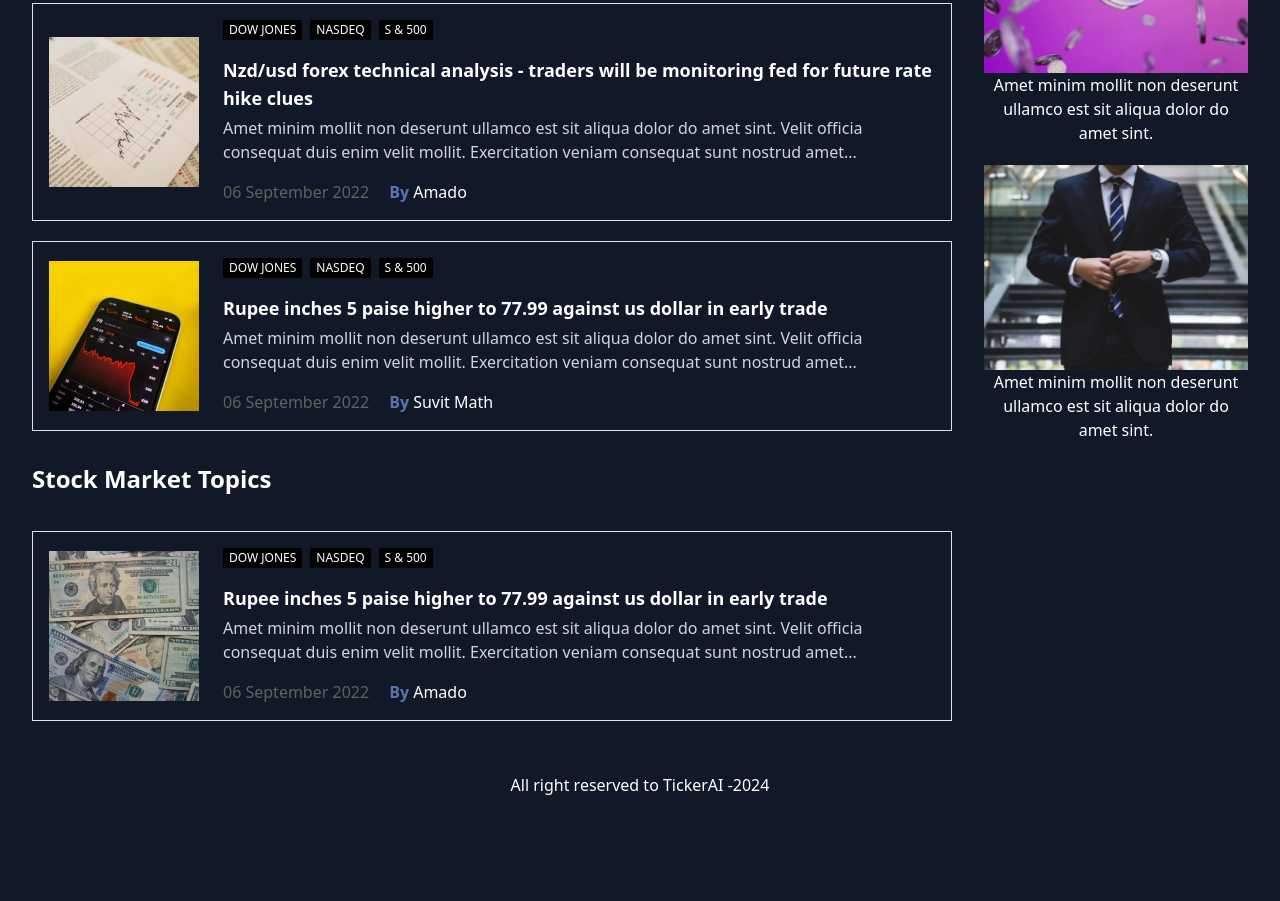
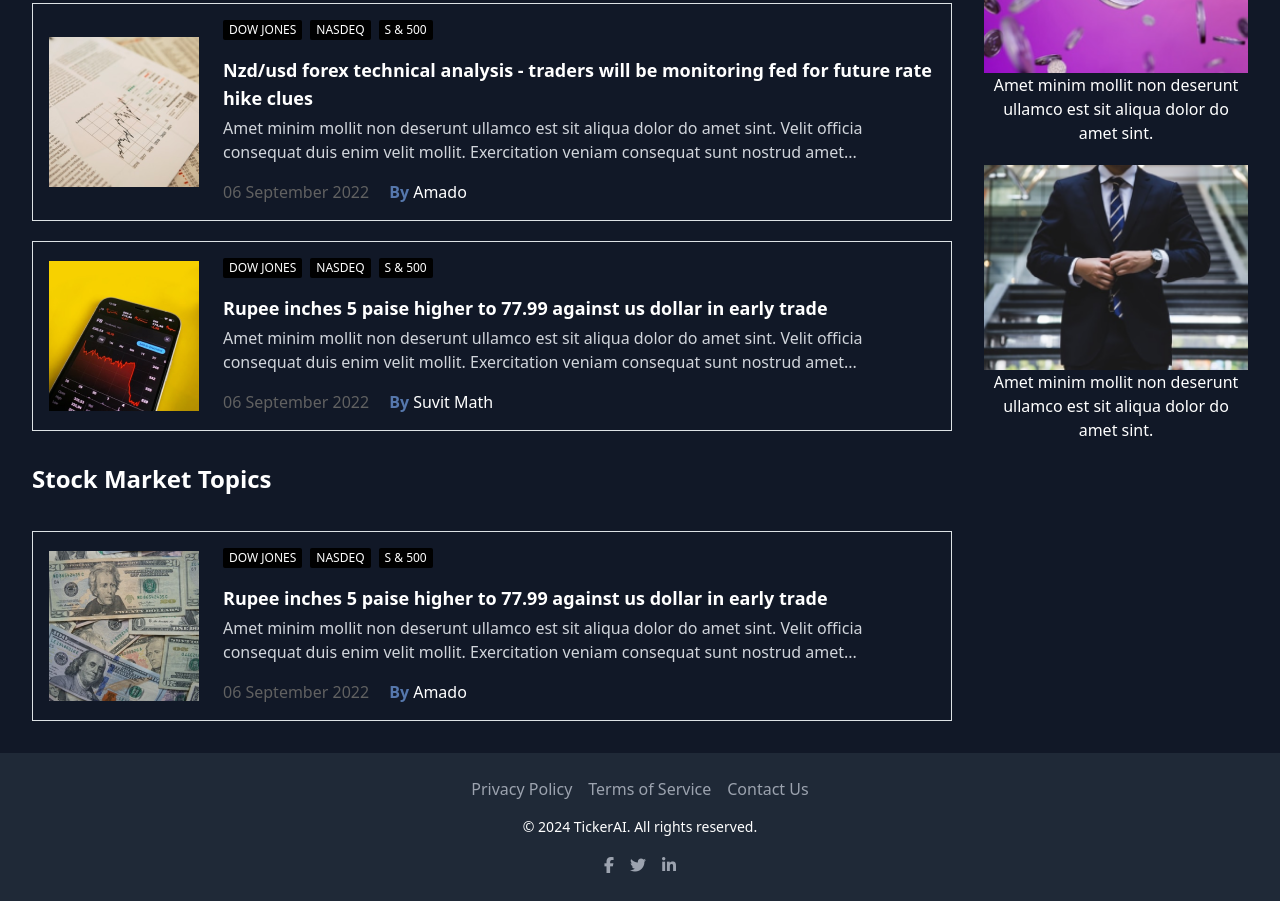
Before and after one commit to withrifat/Hublu-Programming, a website: page Milestone 5 all about tailwindss css, bootsrap and sass/module 13 project/index.html in a window 1280 px wide. Shown: the part 1488-2389 px from the top of the page. Before the commit the page ends 2305 px from the top, so only its background shows below. Drawn offline with Linux system fonts and the light colour scheme.

Commit message:
Add footer section code

```diff
--- a/Milestone 5 all about tailwindss css, bootsrap and sass/module 13 project/index.html
+++ b/Milestone 5 all about tailwindss css, bootsrap and sass/module 13 project/index.html
@@ -1,5 +1,5 @@
 <!DOCTYPE html>
-<html lang="en" class="dark" id="htmlTag">
+<html lang="en" class="dark scroll-smooth" id="htmlTag">
 <head>
     <meta charset="UTF-8">
     <meta name="viewport" content="width=device-width, initial-scale=1.0">
@@ -35,11 +35,11 @@
     <!-- Banner Section -->
      <section class="flex flex-col items-center md:px-0 px-4 md:py-32 py-20 bg-[url('https://images.pexels.com/photos/8370752/pexels-photo-8370752.jpeg?auto=compress&cs=tinysrgb&w=1260&h=750&dpr=1')] bg-no-repeat bg-blur-sm bg-cover ">
         <h1 class="md:text-7xl text-3xl font-bold italic text-white hover:scale-105 transition-all duration-300 cursor-pointer">ticker AI</h1>
-        <div class="flex bg-white md:w-[520px] w-full md:p-4 p-2 items-center rounded gap-4 md:mt-10 mt-4 hover:ring ">
+        <div class="flex bg-white md:w-[520px] w-full md:p-4 p-2 items-center rounded gap-4 md:mt-10 mt-4 hover:ring hovere-105 transition-all duration-300 cursor-pointer:scal">
             <i class="fa fa-search"></i>
             <input type="text" name="search" class="w-full outline-none hover:scale-105 transition-all duration-300 cursor-pointer" placeholder="Search any market topic...">
         </div>
-        <p class="text-xs text-gray-300 md:pt-2 pt-2 hover:scale-105 transition-all duration-300 cursor-pointer">
+        <p class="text-xs text-gray-300 md:pt-2 pt-2 hovere-105 transition-all duration-300 cursor-pointer:scal">
             There are 6 articles available for your preferences
         </p>
      </section>
@@ -238,8 +238,27 @@
 
         </section>
     </section>
-    <footer class="text-black text-center pb-5 w-full dark:text-white  pt-5">
-        All right reserved to TickerAI -2024
+    <!-- this is footer section -->
+    <footer class="bg-gray-800 text-white text-center py-6">
+        <div class="container mx-auto">
+            <div class="flex justify-center space-x-4 mb-4">
+                <a href="#" class="text-gray-400 hover:text-white">Privacy Policy</a>
+                <a href="#" class="text-gray-400 hover:text-white">Terms of Service</a>
+                <a href="#" class="text-gray-400 hover:text-white">Contact Us</a>
+            </div>
+            <p class="text-sm">&copy; 2024 TickerAI. All rights reserved.</p>
+            <div class="flex justify-center space-x-4 mt-4">
+                <a href="#" class="text-gray-400 hover:text-white">
+                    <i class="fab fa-facebook-f"></i>
+                </a>
+                <a href="#" class="text-gray-400 hover:text-white">
+                    <i class="fab fa-twitter"></i>
+                </a>
+                <a href="#" class="text-gray-400 hover:text-white">
+                    <i class="fab fa-linkedin-in"></i>
+                </a>
+            </div>
+        </div>
     </footer>
     <!-- this is for internal js -->
     <script>
```
Also changed, not shown: Milestone 5 all about tailwindss css, bootsrap and sass/module 13 project/news.html (+20 -2 lines), Milestone 5 all about tailwindss css, bootsrap and sass/module 13 project/src/output.css.
